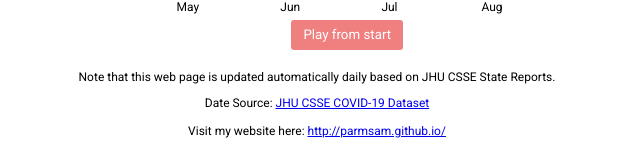
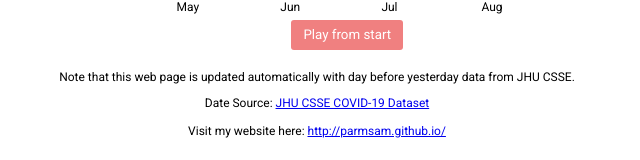
Before and after one commit to parmsam/covid-19-dashboard, a plain HTML site: page index.html in a window 1280 px wide. Shown: the part 903-1063 px from the top of the page, without its empty margins (323-963 px from the left). Drawn offline with nearby package versions, Linux system fonts and the light colour scheme; no server answers; a web font is replaced by a local one.

Commit message:
adjusted update description

```diff
--- a/index.html
+++ b/index.html
@@ -44,7 +44,7 @@
 
     <div style="text-align: center;  height: 100%; width: 100%; margin:0; font-size: 12px;" >
       <p style="position: relative; max-width: 50%; margin-left: auto; margin-right: auto">
-        Note that this web page is updated automatically daily based on JHU CSSE State Reports.
+        Note that this web page is updated automatically with day before yesterday data from JHU CSSE.
       </p>
       Date Source:
       <a href="https://github.com/CSSEGISandData/COVID-19/tree/master/csse_covid_19_data">
```
